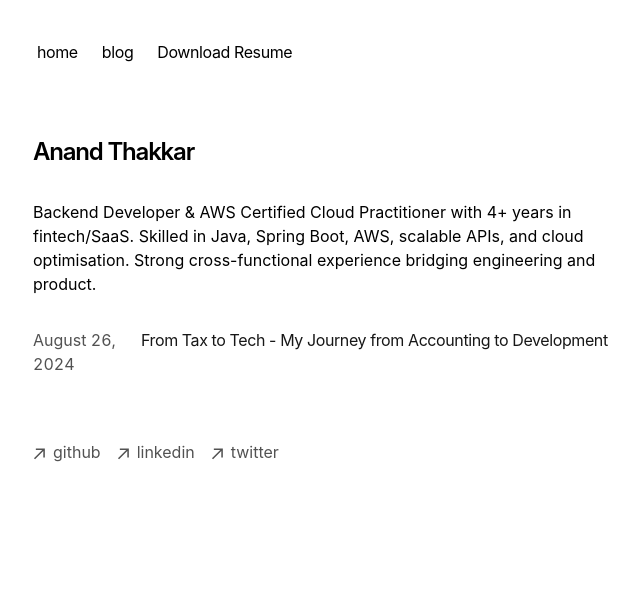
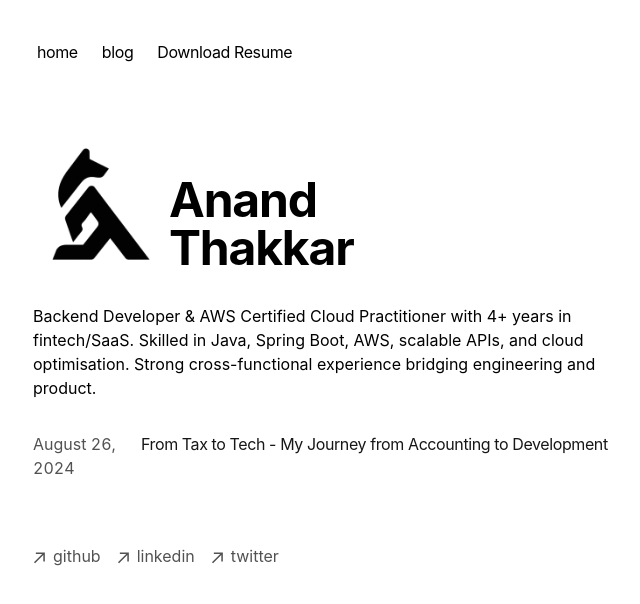
Before and after one commit to TheAnandThakkar/anandthakkar-nextJS, a Next.js app: page / in a window 1280 px wide. Shown: the top 604 px of the page, without its empty margins (319-959 px from the left). Built offline with nearby package versions, Linux system fonts and the light colour scheme.

Commit message:
favicon added for website

```diff
--- /dev/null
+++ b/app/head.tsx
@@ -0,0 +1,7 @@
+export default function Head() {
+  return (
+    <>
+      <link rel="icon" href="/favicon.ico" />
+    </>
+  );
+}
--- a/app/layout.tsx
+++ b/app/layout.tsx
@@ -11,15 +11,15 @@ import { baseUrl } from './sitemap'
 export const metadata: Metadata = {
   metadataBase: new URL(baseUrl),
   title: {
-    default: 'Next.js Portfolio Starter',
-    template: '%s | Next.js Portfolio Starter',
+    default: 'Anand Thakkar',
+    template: '%s | Anand Thakkar',
   },
-  description: 'This is my portfolio.',
+  description: 'Welcome to my personal website!',
   openGraph: {
-    title: 'My Portfolio',
-    description: 'This is my portfolio.',
+    title: 'Anand Thakkar',
+    description: 'Welcome to my personal website!',
     url: baseUrl,
-    siteName: 'My Portfolio',
+    siteName: 'Anand Thakkar',
     locale: 'en_US',
     type: 'website',
   },
--- a/app/page.tsx
+++ b/app/page.tsx
@@ -3,12 +3,24 @@ import { BlogPosts } from "app/components/posts";
 export default function Page() {
   return (
     <section>
-      <h1 className="mb-8 text-2xl font-semibold tracking-tighter">
-        Anand Thakkar
-      </h1>
+      <h1 className="mb-8 text-2xl font-semibold tracking-tighter flex items-end space-x-4">
+  <div className="bg-white rounded-xl h-32 w-32 flex items-center justify-center m-1">
+  <img
+    src="/logo.png"
+    alt="Anand Thakkar Logo"
+    className="h-28 w-28 object-contain"
+  />
+</div>
+
+  <div className="flex flex-col leading-tight">
+    <span className="text-5xl font-bold">Anand</span>
+    <span className="text-5xl font-bold">Thakkar</span>
+  </div>
+</h1>
+
+
       <p className="mb-4">
-        {`Backend Developer & AWS Certified Cloud Practitioner with 4+ years in fintech/SaaS. Skilled in Java, Spring Boot, AWS, scalable APIs, and cloud
-          optimisation. Strong cross-functional experience bridging engineering and product.`}
+        {`Backend Developer & AWS Certified Cloud Practitioner with 4+ years in fintech/SaaS. Skilled in Java, Spring Boot, AWS, scalable APIs, and cloud optimisation. Strong cross-functional experience bridging engineering and product.`}
       </p>
       <div className="my-8">
         <BlogPosts />
```
Also changed, not shown: public/logo.png (added), 1 other file (tests, documents, lock files or other folders).
